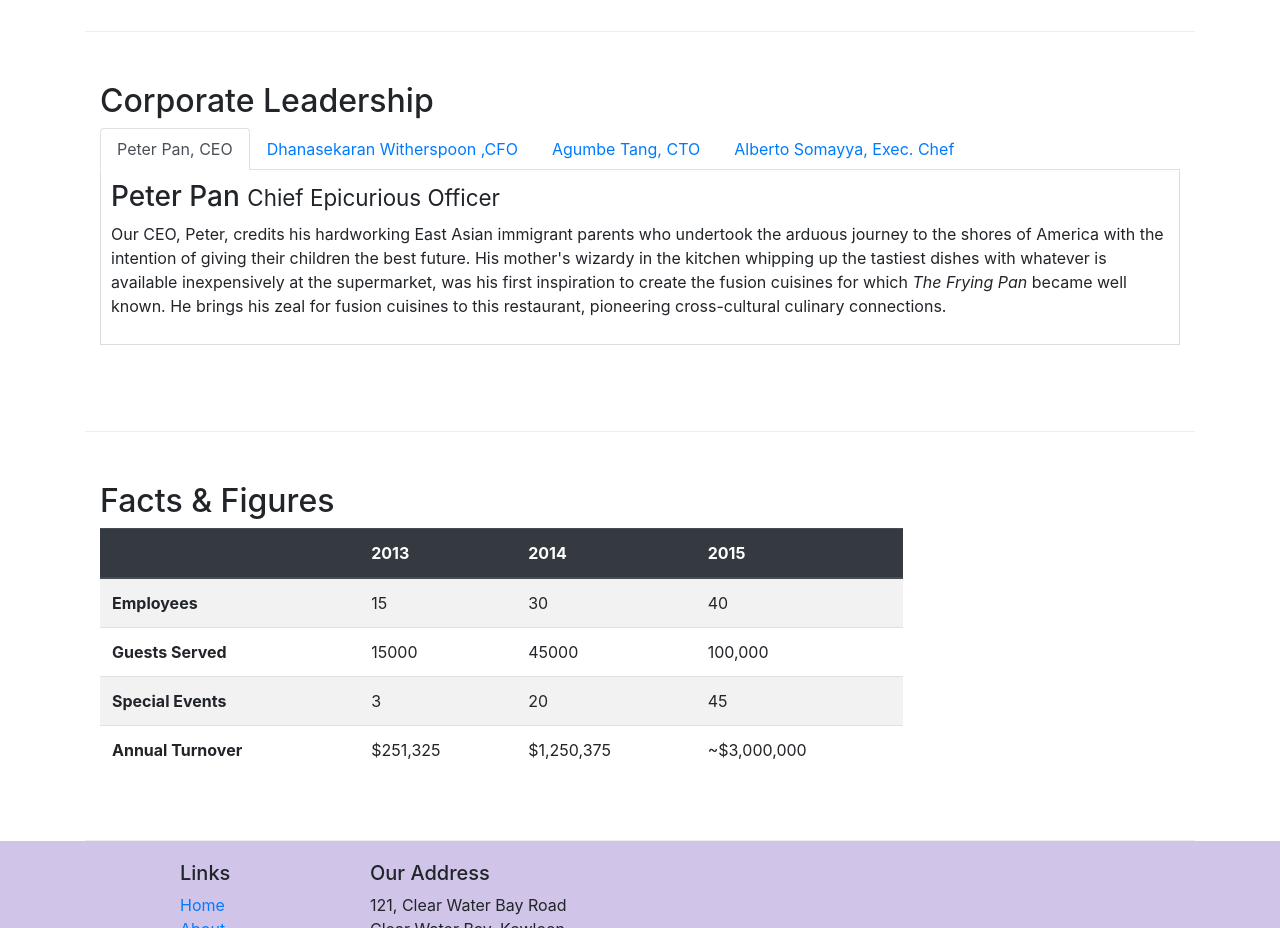
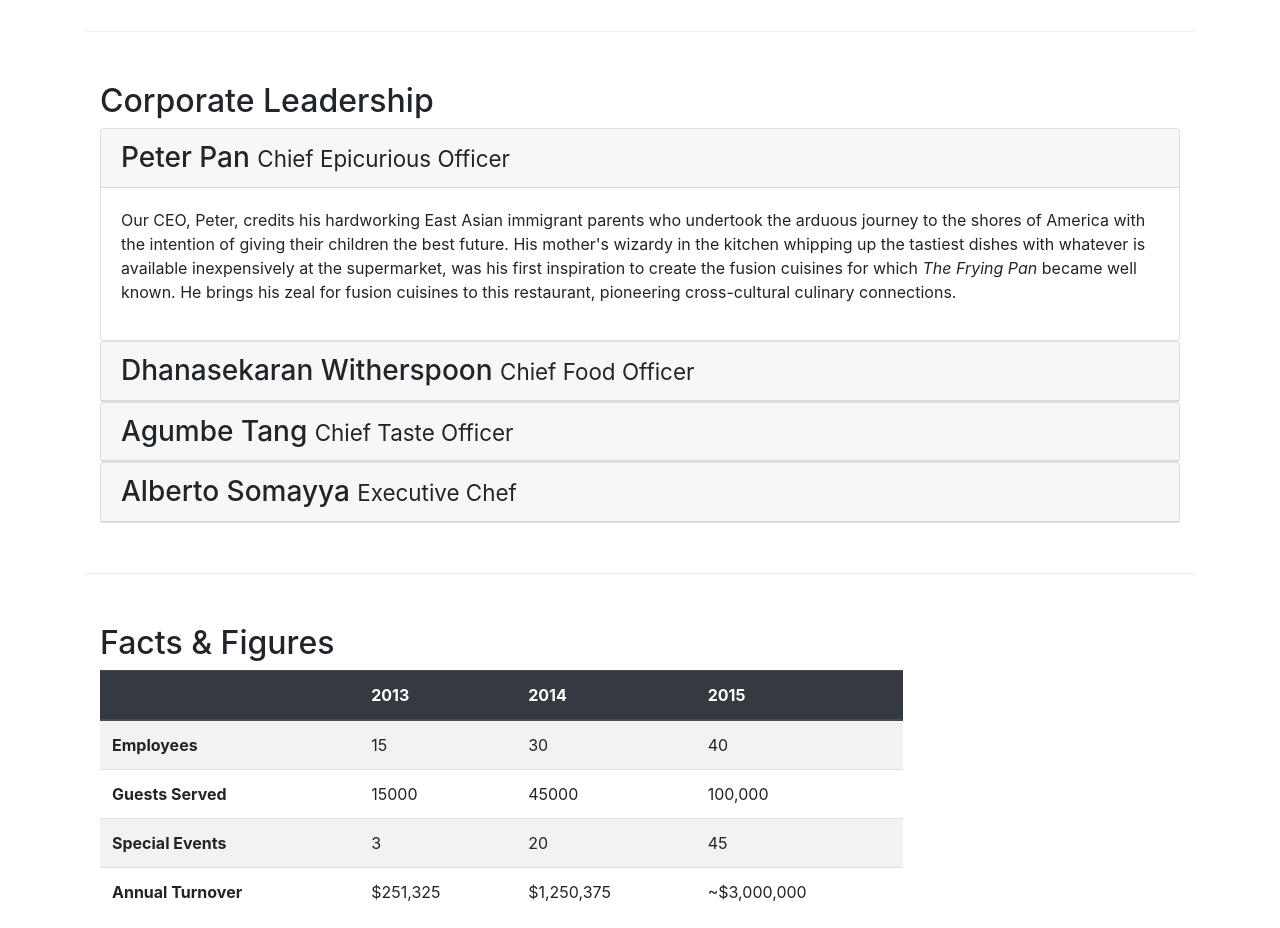
Before and after one commit to satwika1234/Coursera-FrontendWebDevlopment, a website: page aboutus.html in a window 1280 px wide. Shown: the part 940-1868 px from the top of the page. Drawn offline with nearby package versions, Linux system fonts and the light colour scheme.

Commit message:
Accordion

```diff
--- a/aboutus.html
+++ b/aboutus.html
@@ -138,55 +138,72 @@
         <div class=" row row-content ">
             <div class="col-12 ">
                 <h2>Corporate Leadership</h2>
-                <ul class="nav nav-tabs">
-                    <li class="nav-item">
-                        <a class="nav-link active " href="#peter" role="tab" data-toggle="tab">
-                            Peter Pan, CEO
-                        </a>
-                    </li>
-                    <li class="nav-item">
-                        <a class="nav-link" href="#danny" role="tab" data-toggle="tab">
-                            Dhanasekaran Witherspoon ,CFO
-                        </a>
-                    </li>
-                    <li class="nav-item">
-                        <a class="nav-link" href="#agumbe" role="tab" data-toggle="tab">
-                            Agumbe Tang, CTO
-                        </a>
-                    </li>
-                    <li class="nav-item">
-                        <a class="nav-link " href="#alberto" role="tab" data-toggle="tab">
-                            Alberto Somayya, Exec. Chef
-                        </a>
-                    </li>
-                </ul>
-
-                <div class="tab-content">
-                    <div class="tab-pane fade show active" role="tabpanel" id="peter">
-                        <h3>Peter Pan <small>Chief Epicurious Officer</small></h3>
-                        <p class="d-none d-sm-block ">Our CEO, Peter, credits his hardworking East Asian immigrant parents who undertook the arduous journey to the shores of America with the intention of giving their children the best future. His mother's wizardy in the kitchen whipping
-                            up the tastiest dishes with whatever is available inexpensively at the supermarket, was his first inspiration to create the fusion cuisines for which <em>The Frying Pan</em> became well known. He brings his zeal for fusion
-                            cuisines to this restaurant, pioneering cross-cultural culinary connections.</p>
-
-                    </div>
-                    <div class="tab-pane fade" role="tabpanel" id="danny">
-                        <h3>Dhanasekaran Witherspoon <small>Chief Food Officer</small></h3>
-                        <p class="d-none d-sm-block ">Our CFO, Danny, as he is affectionately referred to by his colleagues, comes from a long established family tradition in farming and produce. His experiences growing up on a farm in the Australian outback gave him great appreciation
-                            for varieties of food sources. As he puts it in his own words, <em>Everything that runs, wins, and everything that stays, pays!</em></p>
-                    </div>
 
 
-                    <div class="tab-pane fade" role="tabpanel" id="agumbe">
-                        <h3>Agumbe Tang <small>Chief Taste Officer</small></h3>
-                        <p class="d-none d-sm-block ">Blessed with the most discerning gustatory sense, Agumbe, our CTO, personally ensures that every dish that we serve meets his exacting tastes. Our chefs dread the tongue lashing that ensues if their dish does not meet his exacting
-                            standards. He lives by his motto, <em>You click only if you survive my lick.</em></p>
+                <div id="accordion">
+                    <div class="card">
+                        <div class="card-header" role="tab" id="peterhead">
+                            <h3 class="mb-0">
+                                <a data-toggle="collapse" data-target="#peter">
+                                    Peter Pan <small>Chief Epicurious Officer</small>
+                                </a>
+                            </h3>
+                        </div>
+                        <div class="collapse show" role="tabpanel" id="peter" data-parent="#accordion">
+                            <div class="card-body">
+                                <p class="d-none d-sm-block ">Our CEO, Peter, credits his hardworking East Asian immigrant parents who undertook the arduous journey to the shores of America with the intention of giving their children the best future. His mother's wizardy in the kitchen
+                                    whipping up the tastiest dishes with whatever is available inexpensively at the supermarket, was his first inspiration to create the fusion cuisines for which <em>The Frying Pan</em> became well known. He brings his
+                                    zeal for fusion cuisines to this restaurant, pioneering cross-cultural culinary connections.</p>
+                            </div>
+                        </div>
                     </div>
+                    <div class="card">
+                        <div class="card-header" role="tab" id="dannyhead">
+                            <h3 class="mb-0">
+                                <a data-toggle="collapse" data-target="#danny">
+                                Dhanasekaran Witherspoon <small>Chief Food Officer</small>
 
-                    <div class="tab-pane fade" role="tabpanel" id="alberto">
-                        <h3>Alberto Somayya <small>Executive Chef</small></h3>
-                        <p class="d-none d-sm-block ">Award winning three-star Michelin chef with wide International experience having worked closely with whos-who in the culinary world, he specializes in creating mouthwatering Indo-Italian fusion experiences. He says, <em>Put together the cuisines from the two craziest cultures, and you get a winning hit! Amma Mia!</em></p>
+                                </a>
+                            </h3>
+                            <div class="collapse " role="tab" id="danny" data-parent="#accordion">
+                                <div class="card-body">
+                                    <p class="d-none d-sm-block ">Our CFO, Danny, as he is affectionately referred to by his colleagues, comes from a long established family tradition in farming and produce. His experiences growing up on a farm in the Australian outback gave him great
+                                        appreciation for varieties of food sources. As he puts it in his own words, <em>Everything that runs, wins, and everything that stays, pays!</em></p>
+                                </div>
+
+                            </div>
+                        </div>
                     </div>
-
+                    <div class="card">
+                        <div class="card-header" role="tab" id="agumbehead">
+                            <h3 class="mb-0">
+                                <a data-toggle="collapse" data-target="#agumbe">
+                                Agumbe Tang <small>Chief Taste Officer</small>
+                                </a>
+                            </h3>
+                            <div class="collapse " role="tab" id="agumbe" data-parent="#accordion">
+                                <div class="card-body">
+                                    <p class="d-none d-sm-block ">Blessed with the most discerning gustatory sense, Agumbe, our CTO, personally ensures that every dish that we serve meets his exacting tastes. Our chefs dread the tongue lashing that ensues if their dish does not meet
+                                        his exacting standards. He lives by his motto, <em>You click only if you survive my lick.</em></p>
+                                </div>
+                            </div>
+                        </div>
+                    </div>
+                    <div class="card">
+                        <div class="card-header" role="tab" id="albertohead">
+                            <h3 class="mb-0">
+                                <a data-toggle="collapse" data-target="#alberto">
+                                Alberto Somayya <small>Executive Chef</small>
+                            </a>
+                            </h3>
+                            <div class="collapse " role="tab" id="alberto" data-parent="#accordion">
+                                <div class="card-body">
+                                    <p class="d-none d-sm-block ">Award winning three-star Michelin chef with wide International experience having worked closely with whos-who in the culinary world, he specializes in creating mouthwatering Indo-Italian fusion experiences. He says,
+                                        <em>Put together the cuisines from the two craziest cultures, and you get a winning hit! Amma Mia!</em></p>
+                                </div>
+                            </div>
+                        </div>
+                    </div>
                 </div>
 
             </div>
```
